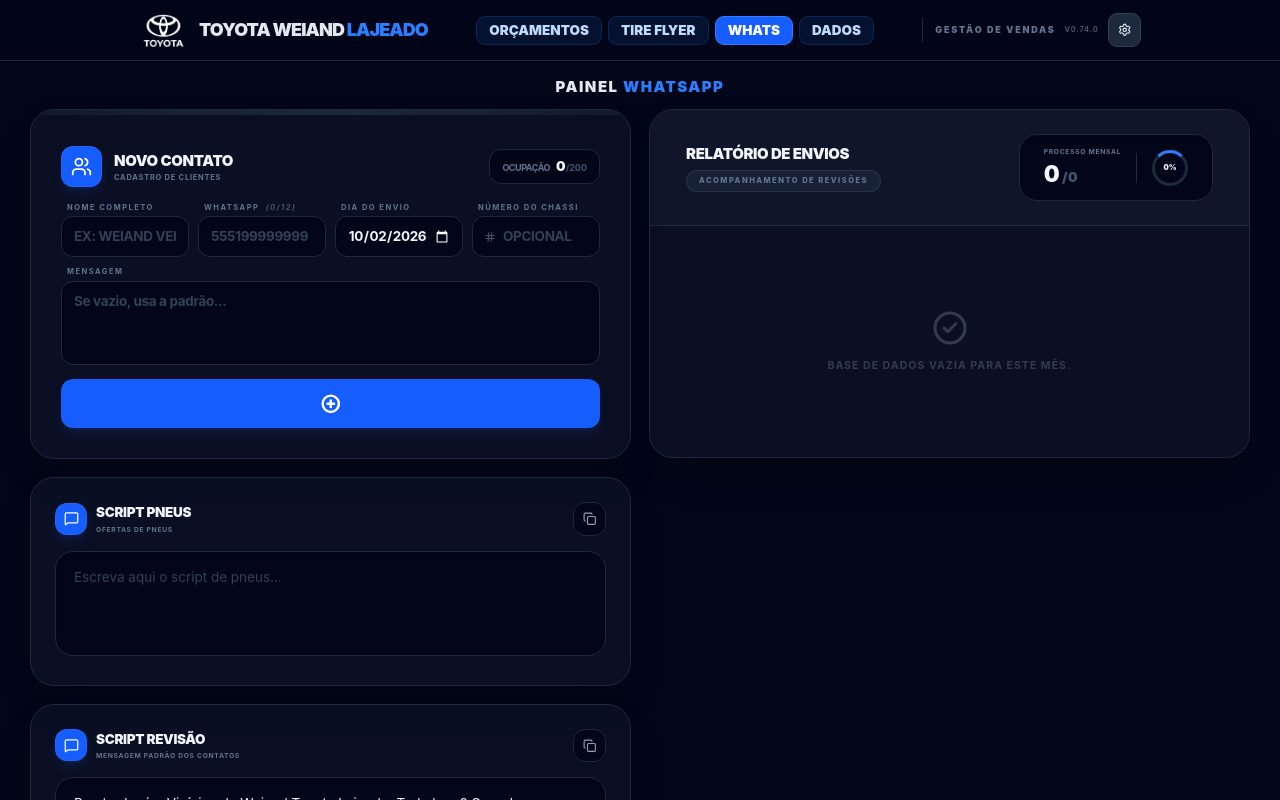
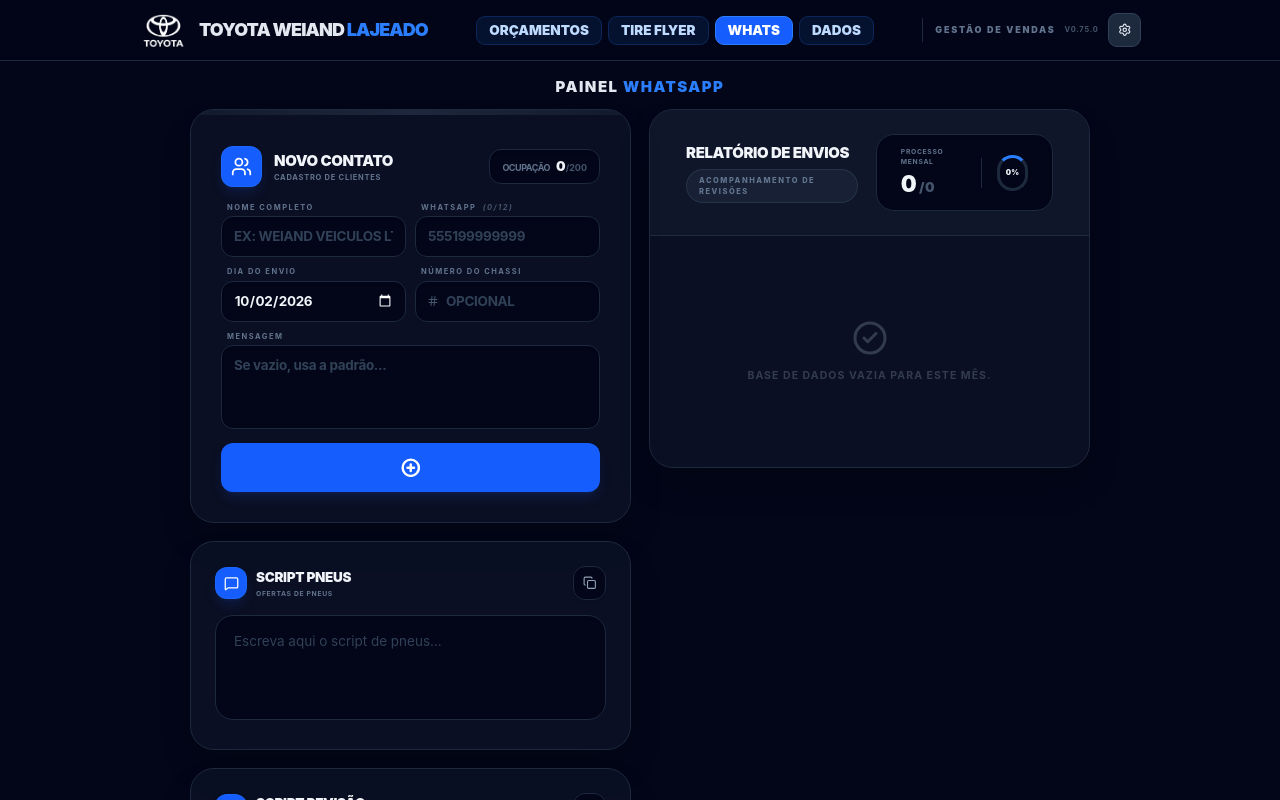
Before and after one commit to viniciostristao1/orcamento-web, a React (Vite) app: page / in a window 1280 px wide. Both pictures are taken after a click on the button "WHATS". Shown: the top 800 px of the page. Built offline with nearby package versions, Linux system fonts and the light colour scheme.

Commit message:
Whats mais estreito: caixas em 1200px, campos 2x2 (v0.75.0)

```diff
--- a/package.json
+++ b/package.json
@@ -1,7 +1,7 @@
 {
   "name": "orcamento_web",
   "private": true,
-  "version": "0.74.0",
+  "version": "0.75.0",
   "type": "module",
   "scripts": {
     "dev": "vite",
--- a/src/utils/versao.ts
+++ b/src/utils/versao.ts
@@ -3,4 +3,4 @@
  * Vendas"). Manter igual à `version` do package.json a cada release — serve
  * para confirmar qual arquivo o usuário está com aberto.
  */
-export const VERSAO = '0.74.0';
+export const VERSAO = '0.75.0';
--- a/src/whats/WhatsApp.tsx
+++ b/src/whats/WhatsApp.tsx
@@ -91,7 +91,7 @@
 
       {/* Esquerda: NOVO CONTATO + scripts. Direita: RELATÓRIO DE ENVIOS
           (uma coluna de contatos). O lembrete de hoje é global (no App). */}
-      <main className="max-w-[1700px] mx-auto">
+      <main className="max-w-[1200px] mx-auto">
         <div className="grid grid-cols-1 lg:grid-cols-2 gap-6 items-start">
           <div className="space-y-6">
             <ContactForm onAdd={addContact} count={contacts.length} />
--- a/src/whats/components/ContactForm.tsx
+++ b/src/whats/components/ContactForm.tsx
@@ -62,8 +62,8 @@
       </div>
 
       <form onSubmit={handleSubmit} className="space-y-3 flex-1 flex flex-col">
-        {/* Nome | WhatsApp | Dia do Envio | Chassi — tudo lado a lado */}
-        <div className="grid grid-cols-1 sm:grid-cols-2 xl:grid-cols-4 gap-3">
+        {/* Nome | WhatsApp | Dia do Envio | Chassi — 2x2 (a coluna é estreita) */}
+        <div className="grid grid-cols-1 sm:grid-cols-2 gap-3">
           <div className="group">
             <label className={labelClasses}>Nome Completo</label>
             <input
```
Also changed, not shown: 2 other files (tests, documents, lock files or other folders).
